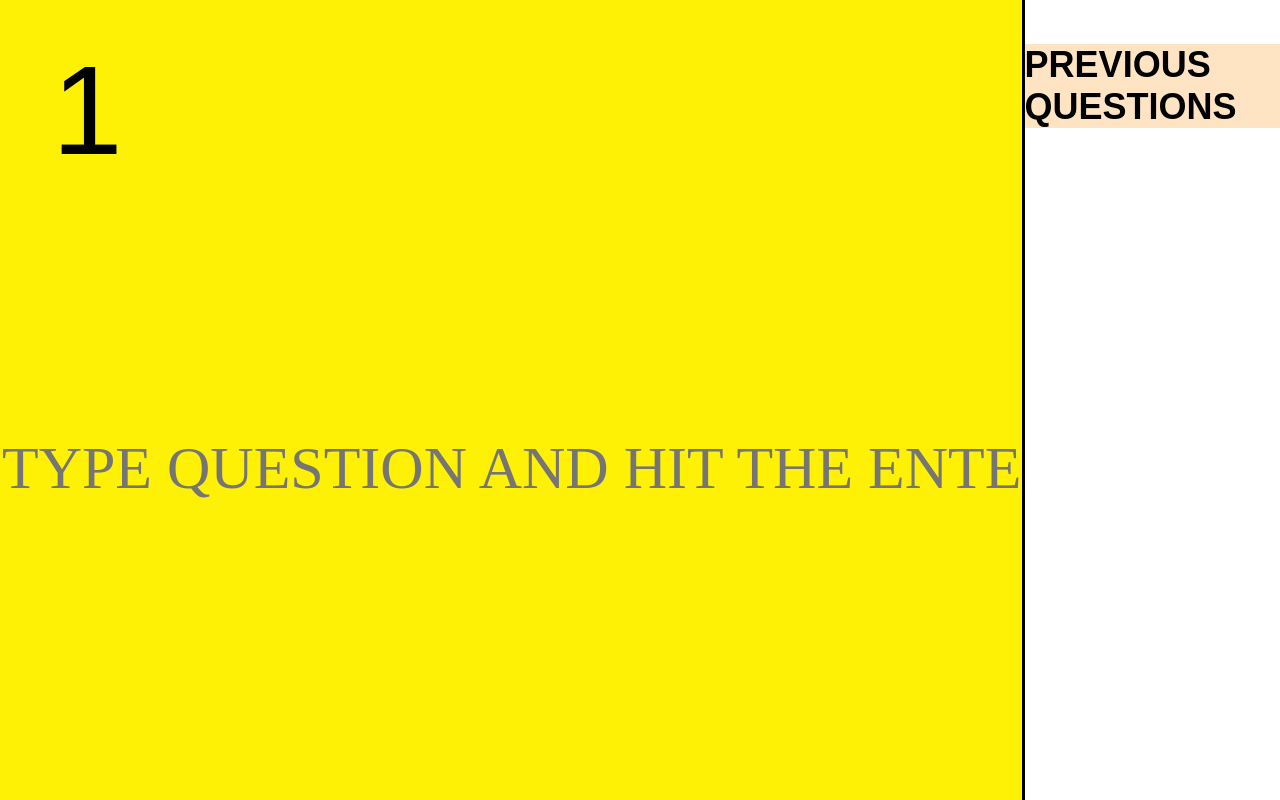
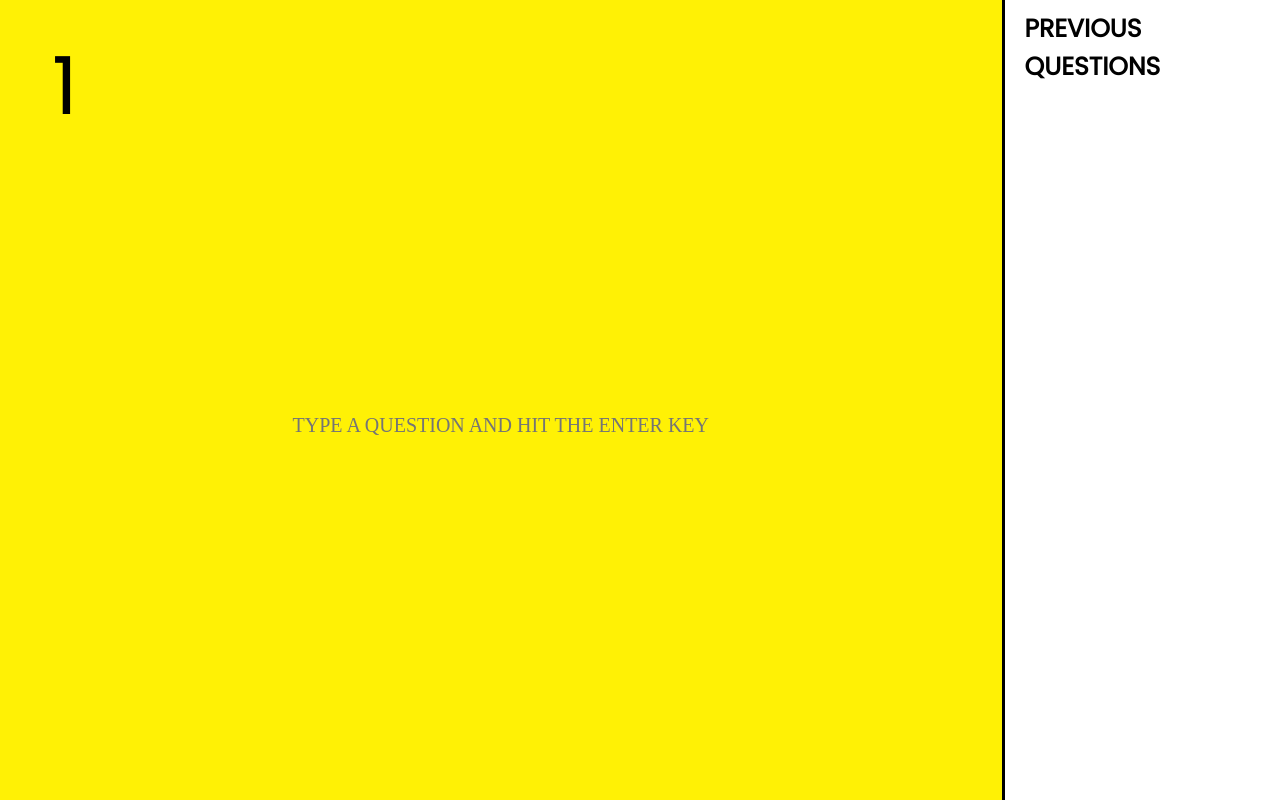
Before and after one commit to ilhee-park/ilhee_webdesign, a plain HTML site: page project-02/questions.html in a window 1280 px wide. Drawn offline with nearby package versions, Linux system fonts and the light colour scheme.

Commit message:
Create index.html

```diff
--- a/project-02/questions.css
+++ b/project-02/questions.css
@@ -4,7 +4,7 @@ html, body{
 }
 body{
     /* background-color: #fff105; */
-    font-family: Arial, Helvetica, sans-serif;
+    font-family: 'Poppins', sans-serif;
     display: flex;
     /* justify-content: center; */
 }
@@ -28,7 +28,7 @@ body{
     /* width: 100px; */
     /* height: 133px; */
     display: inline-block;
-    font-size: 127px;
+    font-size: 80px;
     font-weight: normal;
     line-height: 1;
     letter-spacing: normal;
@@ -42,16 +42,16 @@ body{
 }
 
 .text-field {
-    font-size: 250px;
+    font-size: 150px;
     /* width: 100%; */
     border: none;
     background-color: transparent;
     text-align: center;
-    font-family: '20201020_Poppins_demo1 Regular';
+    font-family: 'chatbot_ilhee2222-Regular';
 }
 
 input::placeholder{
-    font-size: 60px;
+    font-size: 20px;
 }
 
 textarea:focus, input:focus{
@@ -62,7 +62,7 @@ textarea:focus, input:focus{
     overflow: scroll;
 
     background-color: #ffffff;
-    width: 20%;
+    width: 22%;
     height: 100%;
     display: flex;
     flex-direction: column;
@@ -72,16 +72,16 @@ textarea:focus, input:focus{
 
 .prev-question{
     /* display: block; */
-    margin-top: 44px;
+    margin-top: 10px;
     margin-bottom: 50px;
-    width: 100%;
-    font-size: 36px;
+    width: 90%;
+    font-size: 25px;
     font-weight: bold;
     color: #000000;
-    background-color: bisque;
+    background-color: rgb(255, 255, 255);
     /* text-align: center; */
     /* position: fixed; */
-    margin-left: none;
+    margin-left: 20px;
 }
 
 .history{
@@ -98,7 +98,7 @@ textarea:focus, input:focus{
 
 .history .value{
     font-size: 45px;
-    font-family: '20201020_Poppins_demo1 Regular';
+    font-family: 'chatbot_ilhee2222-Regular';
 }
 
 .next-btn{
--- a/project-02/questions.html
+++ b/project-02/questions.html
@@ -4,6 +4,7 @@
     <meta charset="UTF-8">
     <meta name="viewport" content="width=device-width, initial-scale=1.0">
     <title>ilhee-questions</title>
+    <link href="https://fonts.googleapis.com/css2?family=Poppins&display=swap" rel="stylesheet">
     <link rel="stylesheet" href="questions.css">
     <script src="app.js" async></script>
 </head>
@@ -14,7 +15,7 @@
             <span class="Question" style="text-transform:uppercase">MAJOR</span>
         </div>
 
-        <input type="text" name="question" id="question-input" class="text-field" style="text-transform:uppercase" placeholder="TYPE QUESTION AND HIT THE ENTER KEY">
+        <input type="text" name="question" id="question-input" class="text-field" style="text-transform:uppercase" placeholder="TYPE A QUESTION AND HIT THE ENTER KEY">
         <div class="next-btn" onclick="location.href='#'">
             <button id="nextBtn"><img src="next-btn-3.png" alt=""></button>
         </div>
--- a/project-02/styles.css
+++ b/project-02/styles.css
@@ -1,10 +1,16 @@
+
 body{
     background-color: #fff105;
     box-sizing: border-box;
-    font-family: Arial, Helvetica, sans-serif;
-    cursor: url('cursor-01.svg'), default;
+    overflow: hidden;
+    font-family: 'Poppins', sans-serif;
+    cursor: url('cursor-01.svg'), auto;
 }
 
+.cursor {
+    width: 20px;
+    height: 20px;
+}
 
 .LET-ME-INTRODUCT-MYSELF {
     width: 1550px;
```
Also changed, not shown: project-02/home.html (+8 -0 lines), project-02/Poppins-Regular.ttf (added), project-02/chatbot_ilhee2222-Regular.otf (added), 1 other file.
